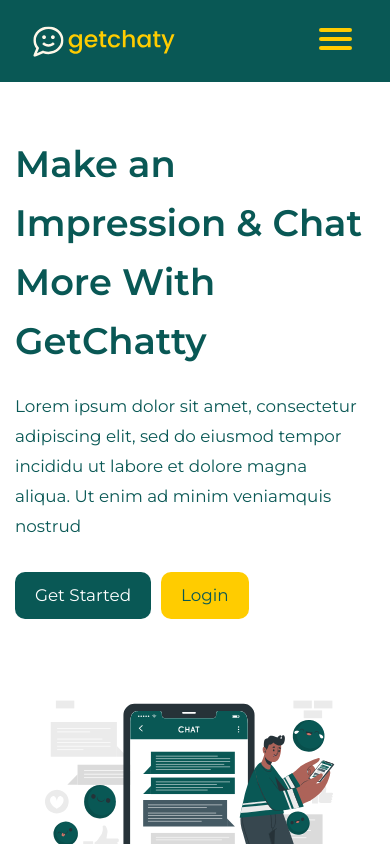
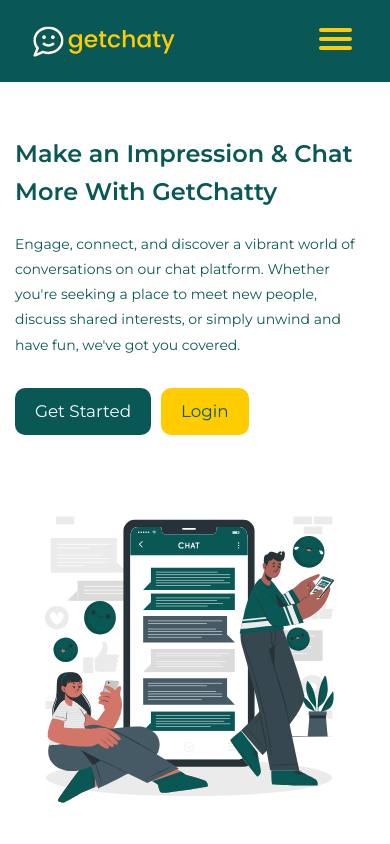
Before and after one commit to greatkene/vue-chatroom, a Vue app: page / in a window 390 px wide. Shown: the top 844 px of the page. Built offline with nearby package versions, Linux system fonts and the light colour scheme.

Commit message:
chore: hero responsive improved

```diff
--- a/src/assets/styles/base.css
+++ b/src/assets/styles/base.css
@@ -177,7 +177,7 @@
 
 .section-text,
 .card-text {
-  font-size: var(--fs-4);
+  font-size: var(--fs-6);
   line-height: 1.8;
 }
 
--- a/src/assets/styles/main.css
+++ b/src/assets/styles/main.css
@@ -136,12 +136,12 @@
 
 .hero-title {
   margin-block: 15px 20px;
-  font-size: 2.3rem;
+  font-size: var(--fs-3);
 }
 
 .hero .section-text {
   margin-block-end: 30px;
-  font-size: var(--fs-6);
+  font-size: 14px;
 }
 
 /* === HERO ENDS === */
--- a/src/assets/styles/media-queries.css
+++ b/src/assets/styles/media-queries.css
@@ -42,6 +42,10 @@
   .btn-item-link .img {
     width: 150px;
   }
+  /* === HERO === */
+  .hero-title {
+    font-size: 2.3rem !important;
+  }
 }
 
 /*-----------------------------------*\
--- a/src/components/home/Hero.vue
+++ b/src/components/home/Hero.vue
@@ -5,9 +5,9 @@
             <div class="hero-content">
                 <h1 class="h1 hero-title">Make an Impression & Chat More With GetChatty</h1>
                 <p class="section-text">
-                    Lorem ipsum dolor sit amet, consectetur adipiscing elit, sed do eiusmod tempor incididu ut labore et
-                    dolore magna
-                    aliqua. Ut enim ad minim veniamquis nostrud
+                    Engage, connect, and discover a vibrant world of conversations on our chat platform. Whether you're
+                    seeking a place to meet new people, discuss shared interests, or simply unwind and have fun, we've got
+                    you covered.
                 </p>
 
                 <div class="btn-list">
```
